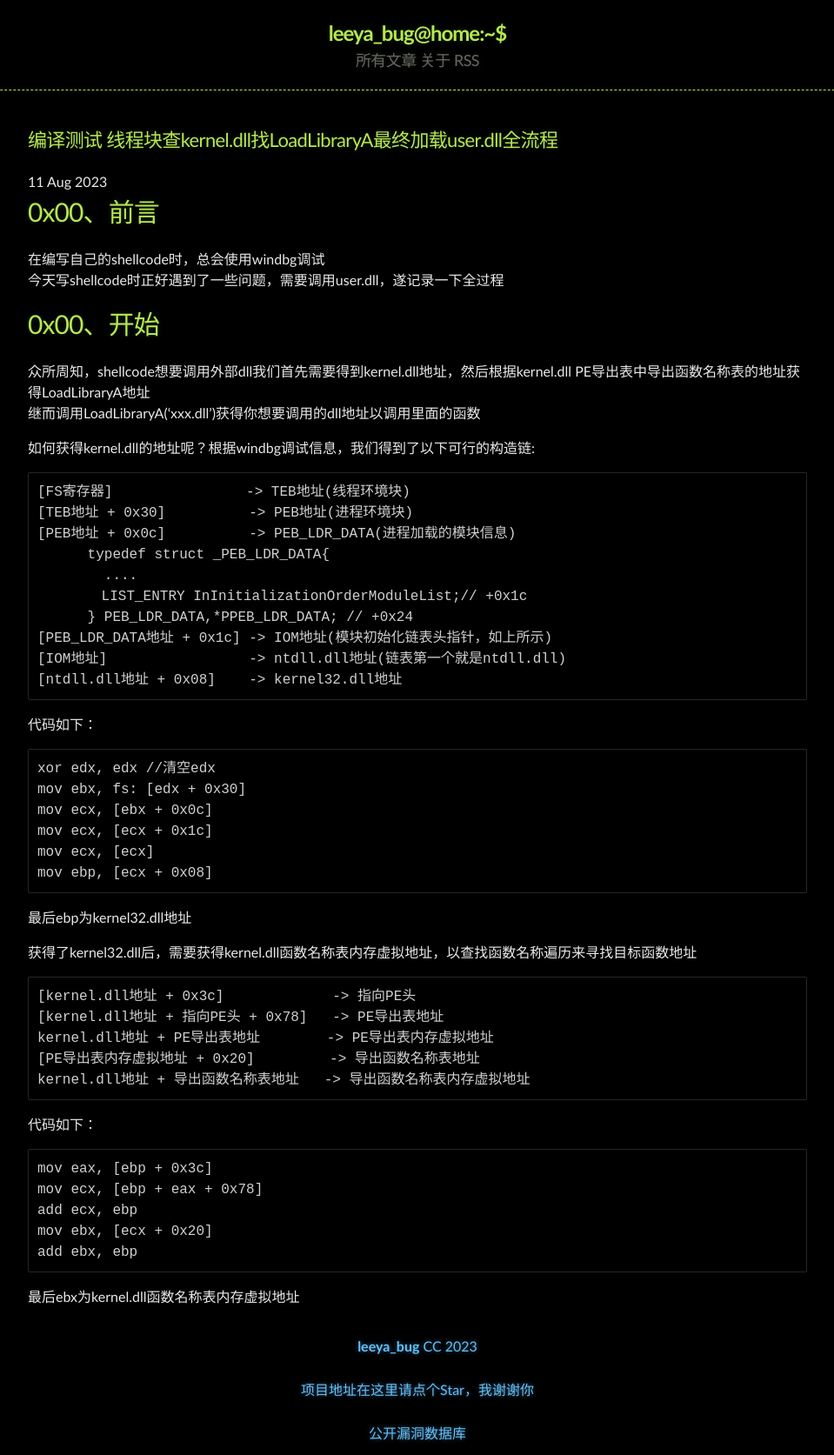
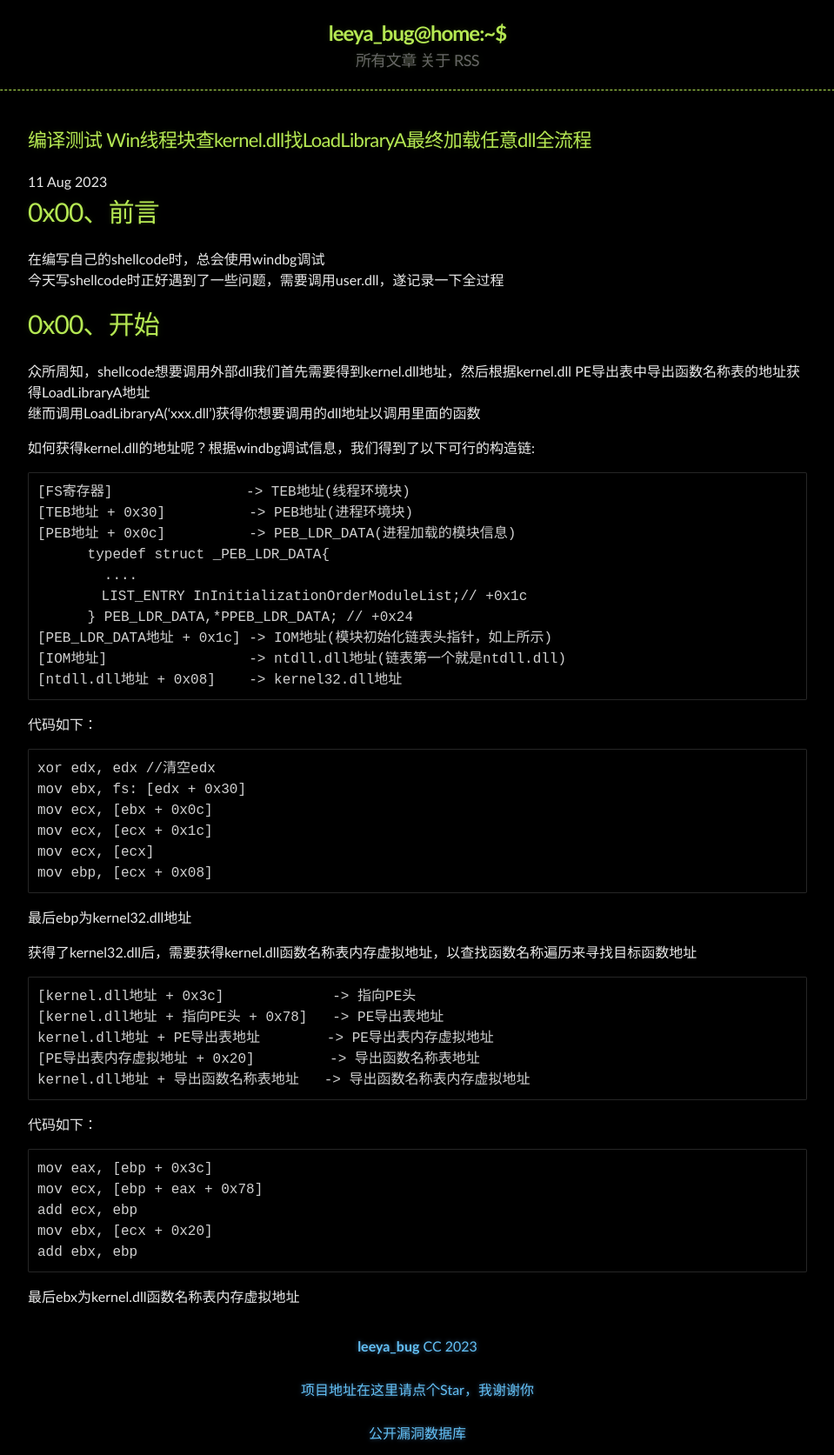
Before and after one commit to Leeyangee/leeyangee.github.io, a Jekyll site: the page built from _posts/2023-08-11-编译测试 TEB查kernel.dll找LoadLibraryA最终加载user.dll全流程.md, in a window 1280 px wide. Shown: the whole page at 87% size, without its empty margins (160-1119 px from the left). Built offline with Jekyll 4.4.1, drawn with Linux system fonts in a browser that asks for light colours.

Commit message:
Update 2023-08-11-编译测试 TEB查kernel.dll找LoadLibraryA最终加载user.dll全流程.md

```diff
--- a/_posts/2023-08-11-编译测试 TEB查kernel.dll找LoadLibraryA最终加载user.dll全流程.md
+++ b/_posts/2023-08-11-编译测试 TEB查kernel.dll找LoadLibraryA最终加载user.dll全流程.md
@@ -1,5 +1,5 @@
 ---
-title: 编译测试 线程块查kernel.dll找LoadLibraryA最终加载user.dll全流程
+title: 编译测试 Win线程块查kernel.dll找LoadLibraryA最终加载任意dll全流程
 published: true
 ---
 # [](#header-1)0x00、前言
```
